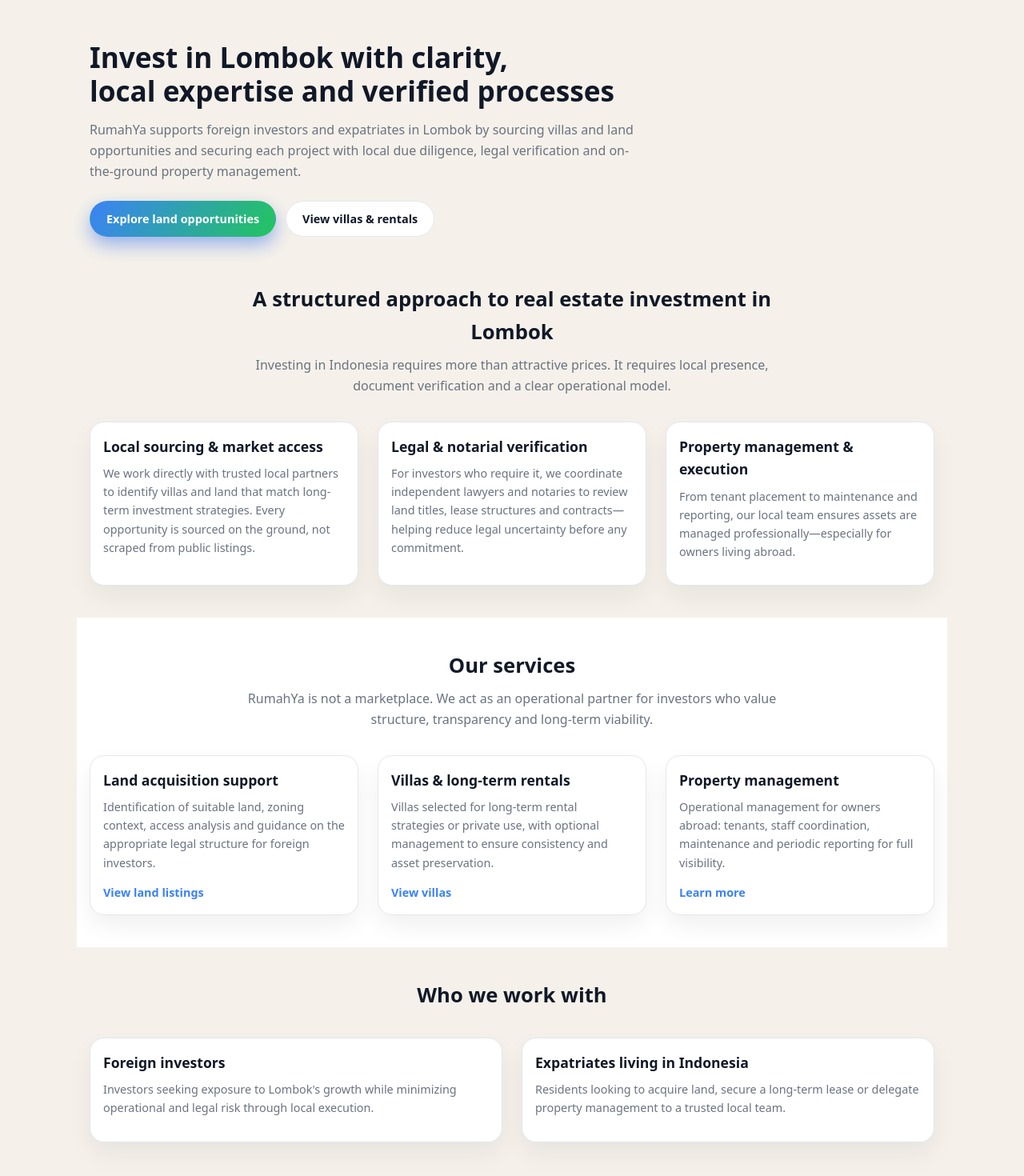
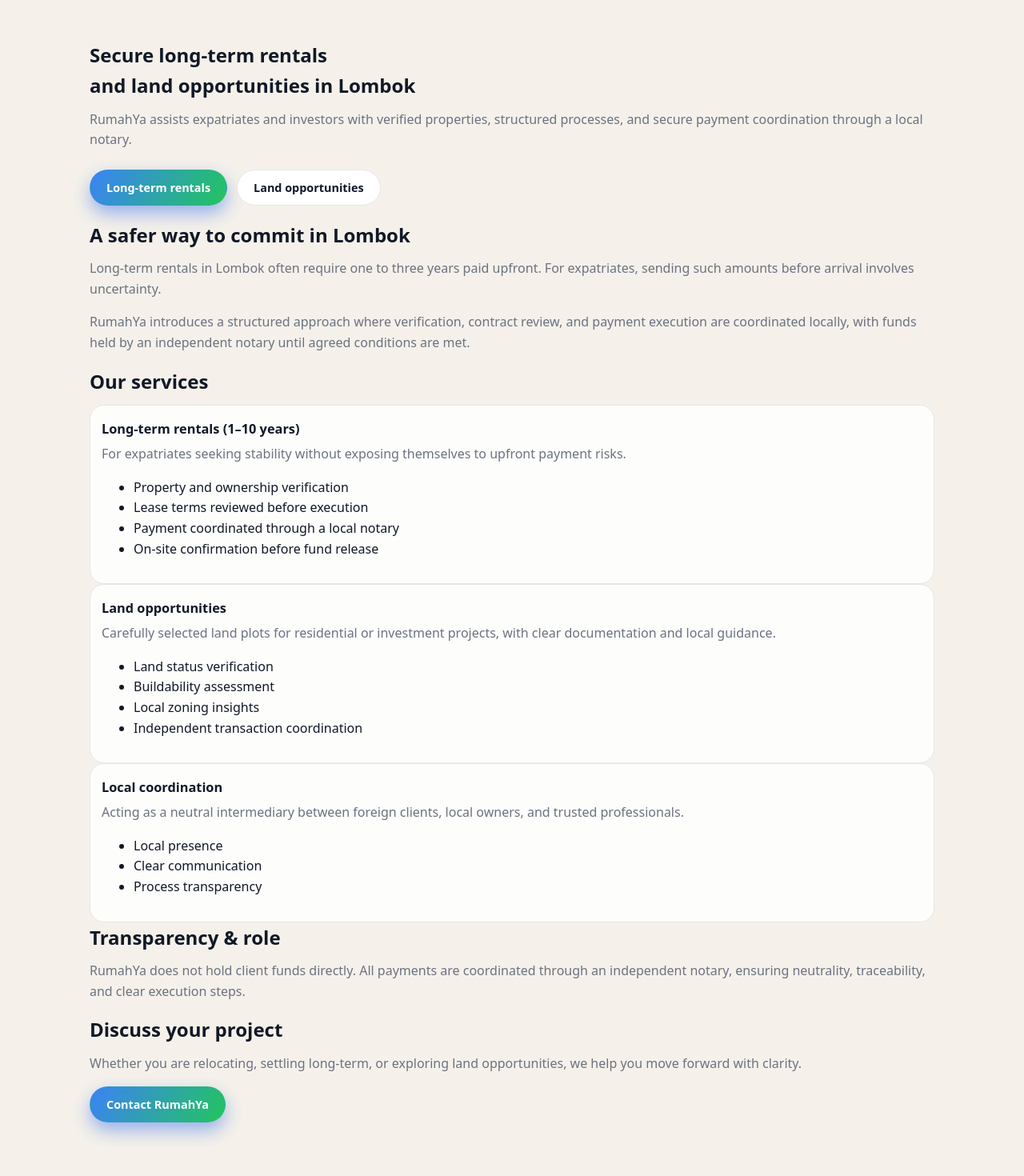
Before and after one commit to joachimvc42/RumahV1, a Next.js app: page / in a window 1280 px wide. Shown: the part 80-1550 px from the top of the page at 80% size. Built offline with nearby package versions, Linux system fonts and the light colour scheme.

Commit message:
Clarify expat long-term rental positioning and notary escrow

```diff
--- a/app/page.tsx
+++ b/app/page.tsx
@@ -2,146 +2,130 @@ import Link from 'next/link';
 
 export default function HomePage() {
   return (
-    <>
+    <main className="page">
+
+      {/* HERO */}
       <section className="hero">
         <div className="container">
-          <div className="hero-content">
           <h1>
-              Invest in Lombok with clarity,<br />
-              local expertise and verified processes
+            Secure long-term rentals <br />
+            and land opportunities in Lombok
           </h1>
+
           <p className="hero-subtitle">
-              RumahYa supports foreign investors and expatriates in Lombok by sourcing
-              villas and land opportunities and securing each project with local
-              due diligence, legal verification and on-the-ground property management.
+            RumahYa assists expatriates and investors with verified properties,
+            structured processes, and secure payment coordination through a local notary.
           </p>
+
           <div className="hero-actions">
-              <Link href="/land" className="btn-primary">Explore land opportunities</Link>
-              <Link href="/rentals" className="btn-secondary">View villas &amp; rentals</Link>
-            </div>
+            <Link href="/rentals" className="btn btn-primary">
+              Long-term rentals
+            </Link>
+            <Link href="/land" className="btn btn-secondary">
+              Land opportunities
+            </Link>
           </div>
         </div>
       </section>
 
-      <section className="section">
+      {/* TRUST SECTION */}
+      <section className="trust">
         <div className="container">
-          <div className="section-header">
-            <h2>A structured approach to real estate investment in Lombok</h2>
+          <h2>A safer way to commit in Lombok</h2>
+
           <p>
-              Investing in Indonesia requires more than attractive prices.
-              It requires local presence, document verification and a clear operational model.
+            Long-term rentals in Lombok often require one to three years paid upfront.
+            For expatriates, sending such amounts before arrival involves uncertainty.
+          </p>
+
+          <p>
+            RumahYa introduces a structured approach where verification, contract review,
+            and payment execution are coordinated locally, with funds held by an independent notary
+            until agreed conditions are met.
           </p>
         </div>
+      </section>
 
-          <div className="grid-3">
-            <div className="card">
-              <h3>Local sourcing &amp; market access</h3>
+      {/* SERVICES */}
+      <section className="services">
+        <div className="container">
+          <h2>Our services</h2>
+
+          <div className="services-grid">
+
+            <div className="service-card">
+              <h3>Long-term rentals (1–10 years)</h3>
               <p>
-                We work directly with trusted local partners to identify villas and land
-                that match long-term investment strategies. Every opportunity is sourced
-                on the ground, not scraped from public listings.
+                For expatriates seeking stability without exposing themselves
+                to upfront payment risks.
               </p>
+              <ul>
+                <li>Property and ownership verification</li>
+                <li>Lease terms reviewed before execution</li>
+                <li>Payment coordinated through a local notary</li>
+                <li>On-site confirmation before fund release</li>
+              </ul>
             </div>
 
-            <div className="card">
-              <h3>Legal &amp; notarial verification</h3>
+            <div className="service-card">
+              <h3>Land opportunities</h3>
               <p>
-                For investors who require it, we coordinate independent lawyers and notaries
-                to review land titles, lease structures and contracts—helping reduce legal
-                uncertainty before any commitment.
+                Carefully selected land plots for residential or investment projects,
+                with clear documentation and local guidance.
               </p>
+              <ul>
+                <li>Land status verification</li>
+                <li>Buildability assessment</li>
+                <li>Local zoning insights</li>
+                <li>Independent transaction coordination</li>
+              </ul>
             </div>
 
-            <div className="card">
-              <h3>Property management &amp; execution</h3>
+            <div className="service-card">
+              <h3>Local coordination</h3>
               <p>
-                From tenant placement to maintenance and reporting, our local team ensures
-                assets are managed professionally—especially for owners living abroad.
+                Acting as a neutral intermediary between foreign clients,
+                local owners, and trusted professionals.
               </p>
+              <ul>
+                <li>Local presence</li>
+                <li>Clear communication</li>
+                <li>Process transparency</li>
+              </ul>
             </div>
+
           </div>
         </div>
       </section>
 
-      <section className="section section-light">
+      {/* TRANSPARENCY */}
+      <section className="transparency">
         <div className="container">
-          <div className="section-header">
-            <h2>Our services</h2>
+          <h2>Transparency & role</h2>
+
           <p>
-              RumahYa is not a marketplace. We act as an operational partner
-              for investors who value structure, transparency and long-term viability.
+            RumahYa does not hold client funds directly.
+            All payments are coordinated through an independent notary,
+            ensuring neutrality, traceability, and clear execution steps.
           </p>
-          </div>
-
-          <div className="grid-3">
-            <div className="card">
-              <h3>Land acquisition support</h3>
-              <p>
-                Identification of suitable land, zoning context, access analysis and
-                guidance on the appropriate legal structure for foreign investors.
-              </p>
-              <Link href="/land" className="text-link">View land listings</Link>
-            </div>
-
-            <div className="card">
-              <h3>Villas &amp; long-term rentals</h3>
-              <p>
-                Villas selected for long-term rental strategies or private use,
-                with optional management to ensure consistency and asset preservation.
-              </p>
-              <Link href="/rentals" className="text-link">View villas</Link>
-            </div>
-
-            <div className="card">
-              <h3>Property management</h3>
-              <p>
-                Operational management for owners abroad: tenants, staff coordination,
-                maintenance and periodic reporting for full visibility.
-              </p>
-              <Link href="/property-management" className="text-link">Learn more</Link>
-            </div>
-          </div>
         </div>
       </section>
 
-      <section className="section">
+      {/* CTA */}
+      <section className="cta">
         <div className="container">
-          <div className="section-header">
-            <h2>Who we work with</h2>
-          </div>
+          <h2>Discuss your project</h2>
+          <p>
+            Whether you are relocating, settling long-term, or exploring land opportunities,
+            we help you move forward with clarity.
+          </p>
 
-          <div className="grid-2">
-            <div className="card">
-              <h3>Foreign investors</h3>
-              <p>
-                Investors seeking exposure to Lombok&apos;s growth while minimizing
-                operational and legal risk through local execution.
-              </p>
-            </div>
-
-            <div className="card">
-              <h3>Expatriates living in Indonesia</h3>
-              <p>
-                Residents looking to acquire land, secure a long-term lease or
-                delegate property management to a trusted local team.
-              </p>
-            </div>
-          </div>
+          <Link href="/contact" className="btn btn-primary">
+            Contact RumahYa
+          </Link>
         </div>
       </section>
 
-      <section className="section section-cta">
-        <div className="container">
-          <div className="cta-box">
-            <h2>Discuss your project</h2>
-            <p>
-              Whether you are evaluating an opportunity or already own property in Lombok,
-              we can help you structure the next steps with clarity.
-            </p>
-            <Link href="/contact" className="btn-primary">Contact RumahYa</Link>
-          </div>
-        </div>
-      </section>
-    </>
+    </main>
   );
 }
```
Lines whose indentation alone changed are shown as unchanged.
